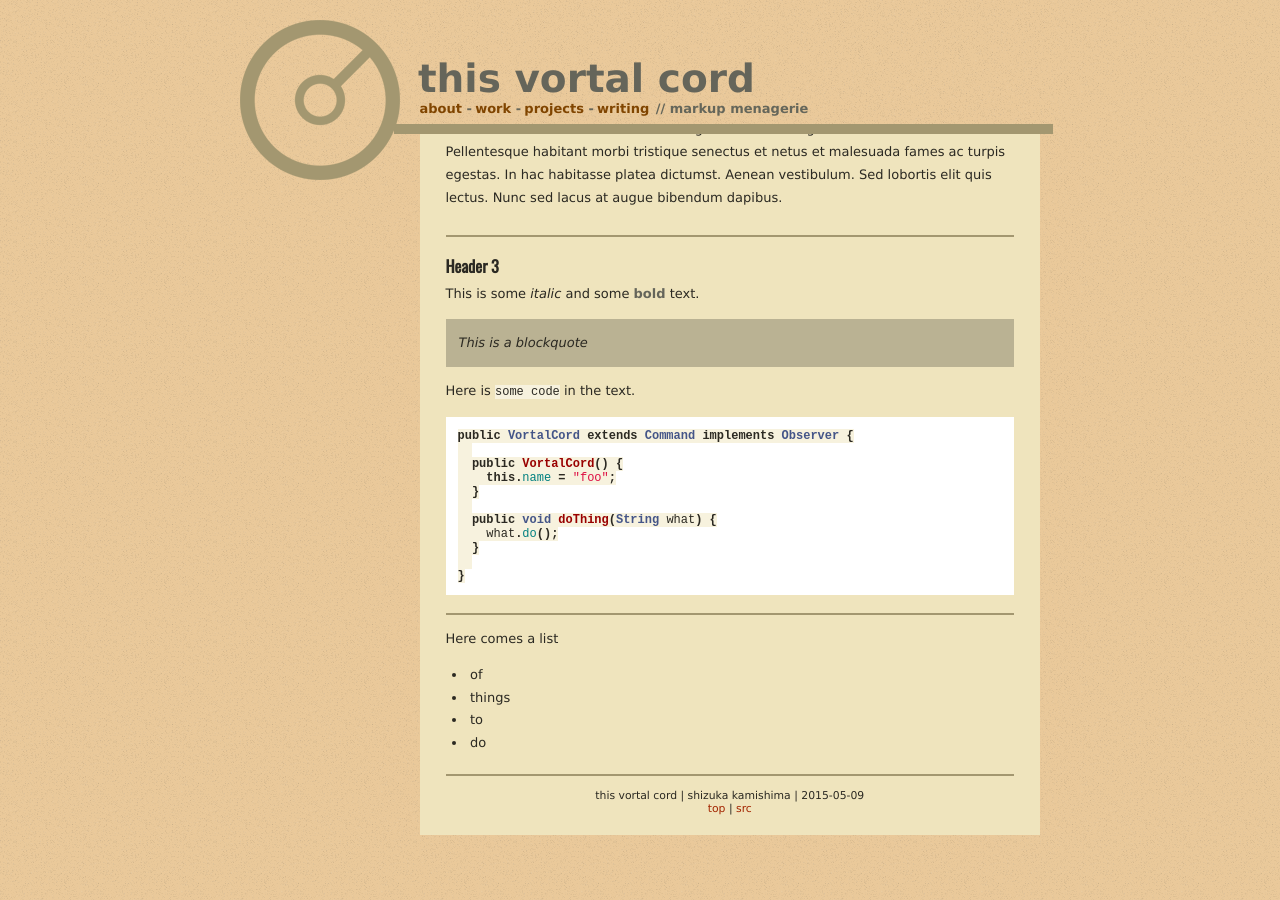
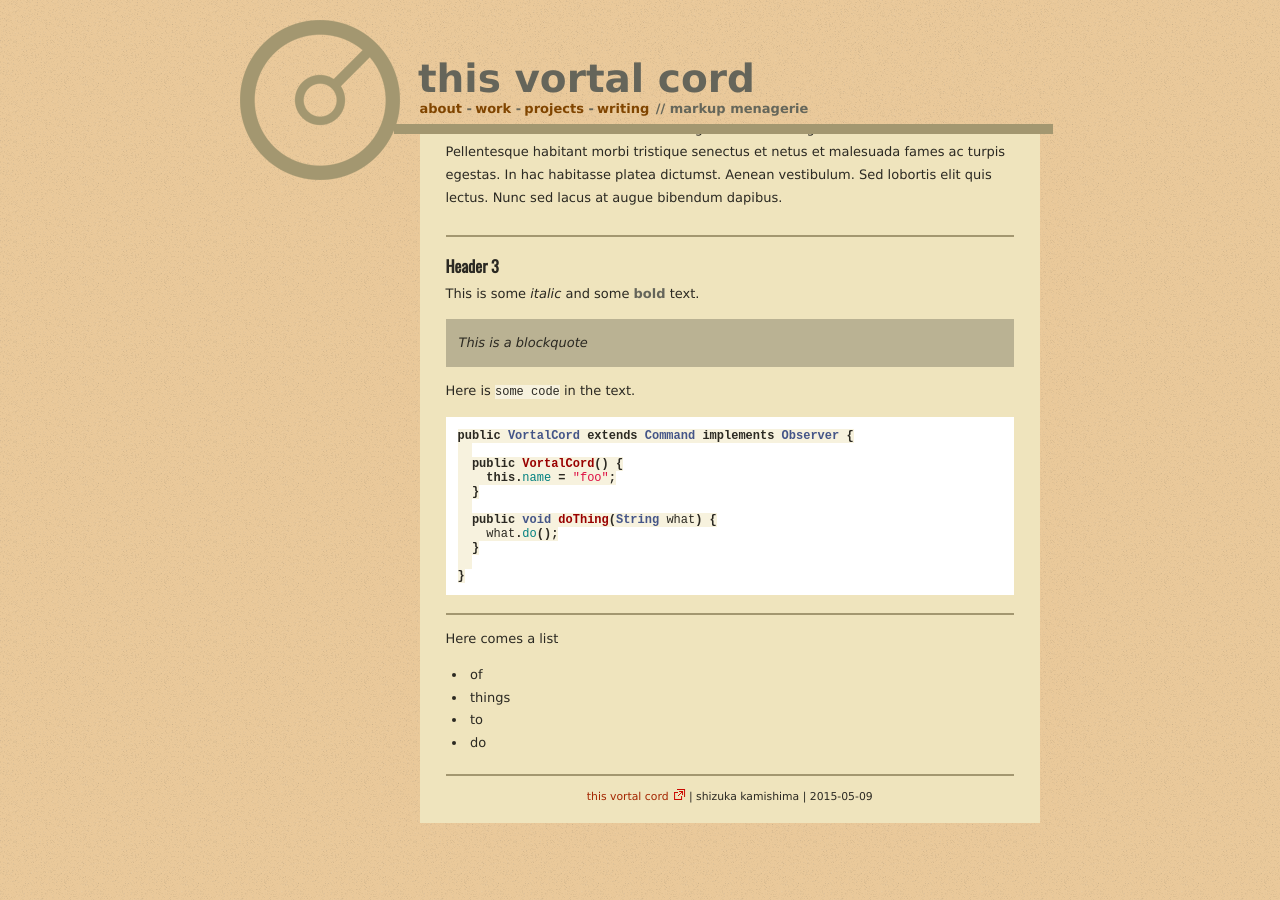
Before and after one commit to shizuka/shizuka.github.io, a Jekyll site: the page built from markup.md, in a window 1280 px wide and 900 px high, scrolled down 869 px. Built offline with Jekyll 4.4.1, drawn with Linux system fonts in a browser that asks for light colours; some web fonts are replaced; Markdown is read by kramdown in place of the engine named in the settings.

Commit message:
added page source link
(i hope)

```diff
--- a/_includes/contentwrapper.html
+++ b/_includes/contentwrapper.html
@@ -3,7 +3,6 @@
             {{ content }}
           </article>
           <footer>
-            this vortal cord | shizuka kamishima | {% if page.date %}{{ page.date }}{% else %}{{ site.time | date: "%F" }}{% endif %}<br/>
-            <a href="#">top</a> | <a href="{{ site.github.repository_url }}" class="noext">src</a>
+            <a href="{{ site.github.repository_url }}">this vortal cord</a> | shizuka kamishima | {% if page.date %}{{ page.date }}{% else %}{{ site.time | date: "%F" }}{% endif %}<br/>
           </footer>
         </div>
```
